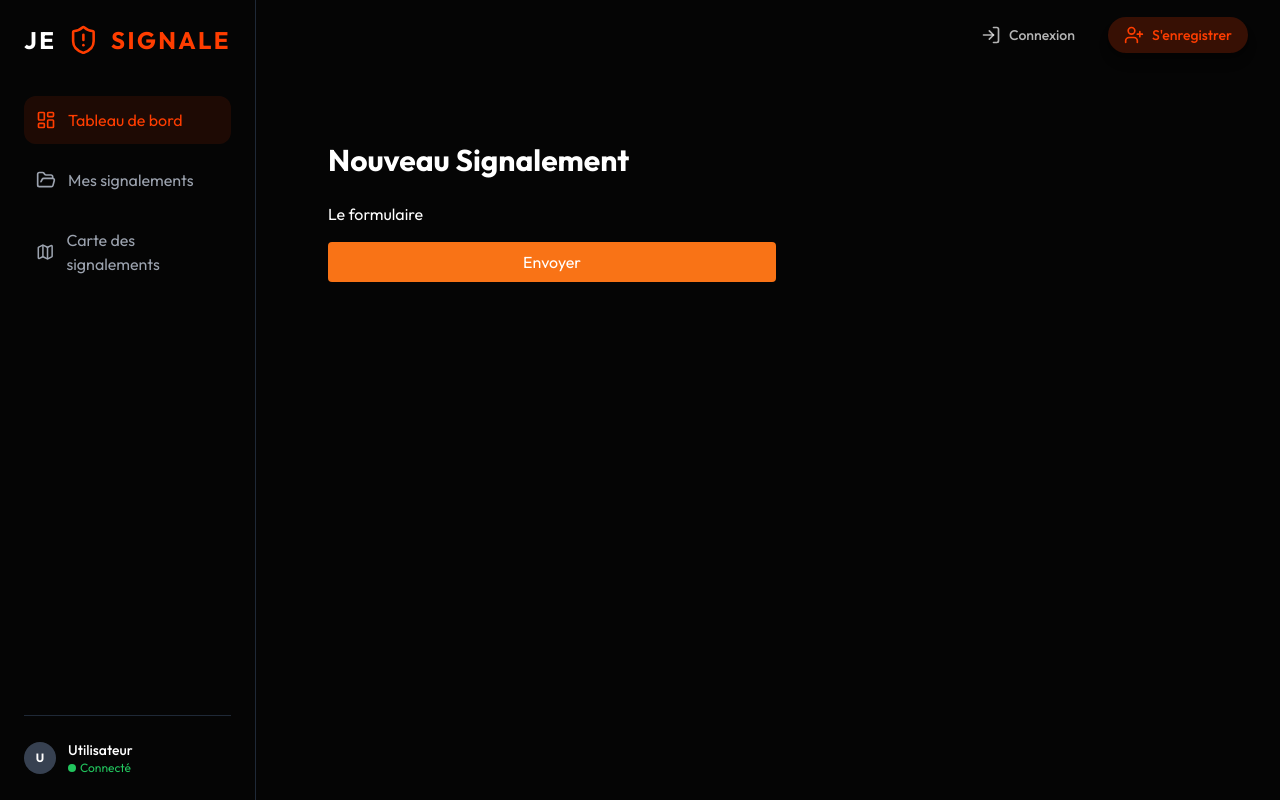
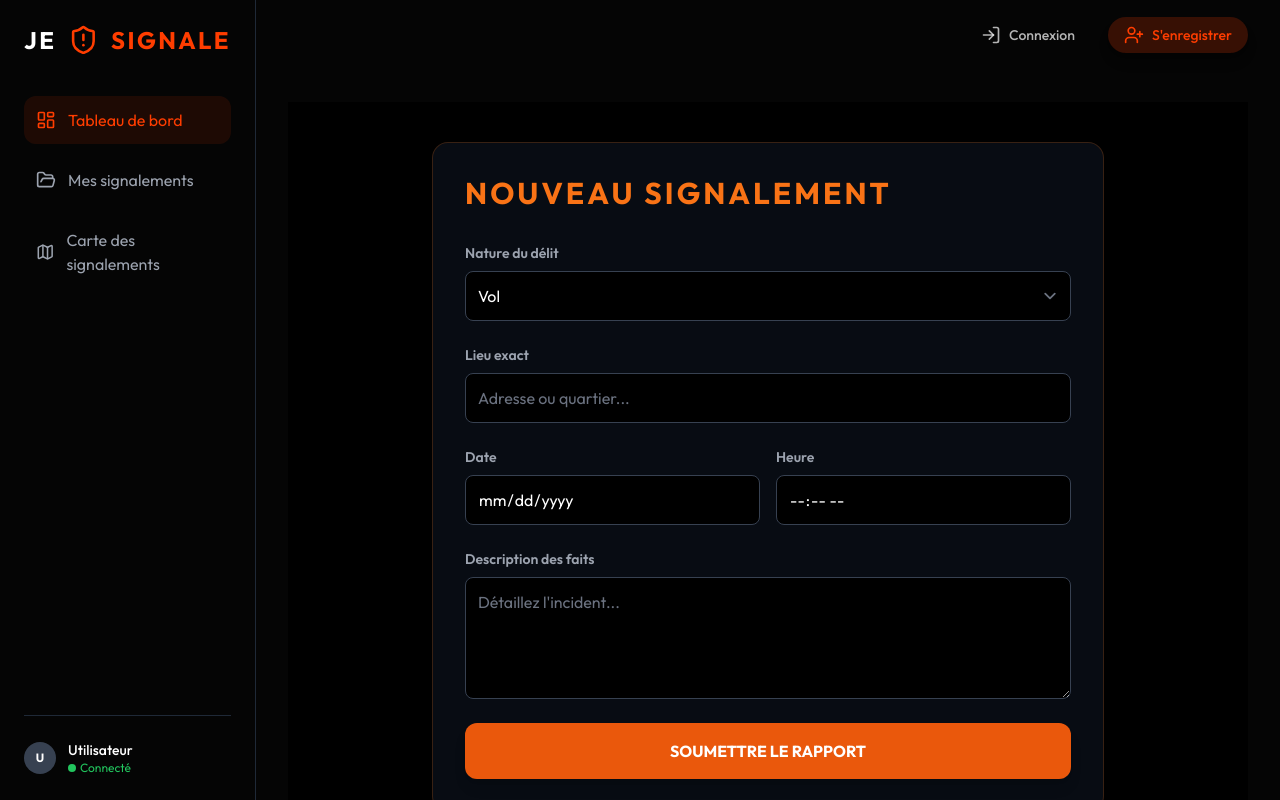
Before and after one commit to moohwlh/Projet---JE-SIGNALE, a Next.js app in the folder frontend/: page /signalement in a window 1280 px wide. Built offline with nearby package versions, Linux system fonts and the light colour scheme.

Commit message:
Ajout de la logique du formulaire de signalment -ALERT BUG ( Erreur de l'envoie du formulaire à corriger)-

```diff
--- a/frontend/app/signalement/page.tsx
+++ b/frontend/app/signalement/page.tsx
@@ -3,6 +3,7 @@ import { useState } from 'react';
 import { useRouter } from 'next/navigation';
 
 export default function PageSignalment () {
+    const router = useRouter();
   const [reportData, setReportData] = useState({
     type_infraction: '',
     description: '',
@@ -16,25 +17,90 @@ export default function PageSignalment () {
     setReportData(prev => ({ ...prev, [name]: value }));
   };
 
-  const handleSubmit = (e: any) => {
+  const handleSubmit = async (e: any) => {
     e.preventDefault();
-    console.log("Données à envoyer :", reportData);
-  };
+    // Logique de soumission du formulaire
+    const token = localStorage.getItem("token"); // On récupère le token
+    if(!token) {
+        alert("Vous devez être connecté pour faire un signalement.");
+        router.push('/connexion');
+        return;
+    }
 
+    try {
+    const response = await fetch("http://localhost:5000/signalement", {
+    method : "POST",
+    headers : {
+        "Content-Type": "application/json",
+        "token": token
+    },
+    body : JSON.stringify(reportData)
+    }
+    );
+
+    if (response.ok) {
+        alert("Signalement envoyé avec succès !");
+        router.push('/'); // on revient à l'accueil
+    }
+    else {
+        alert("Erreur lors de l'envoi du signalement.");
+    }
+    } catch (error) {
+        console.error(error);
+        alert(" Le serveur est injoignable.");
+
+    };
+    };
   return (
-    <div className="p-10 text-white">
-      <h1 className="text-3xl font-bold mb-6">Nouveau Signalement</h1>
+    <div className="min-h-screen bg-black p-10 text-white">
+      <div className="max-w-2xl mx-auto bg-gray-900/50 p-8 rounded-2xl border border-orange-500/20 shadow-2xl">
+        <h1 className="text-3xl font-bold mb-8 text-orange-500 uppercase tracking-widest">
+          Nouveau Signalement
+        </h1>
 
-      <form onSubmit={handleSubmit} className="flex flex-col gap-4 max-w-md">
+        <form onSubmit={handleSubmit} className="space-y-6">
+          {/* TYPE */}
+          <div className="flex flex-col gap-2">
+            <label className="text-sm font-semibold text-gray-400">Nature du délit</label>
+            <select name="type_infraction" onChange={handleChange} className="bg-black border border-gray-700 p-3 rounded-lg outline-none focus:border-orange-500">
+              <option value="Vol">Vol</option>
+              <option value="Agression">Agression</option>
+              <option value="Dégradation">Dégradation</option>
+              <option value="Autre">Autre</option>
+            </select>
+          </div>
 
-        {}
-        <p>Le formulaire </p>
+          {/* LIEU */}
+          <div className="flex flex-col gap-2">
+            <label className="text-sm font-semibold text-gray-400">Lieu exact</label>
+            <input type="text" name="lieu" placeholder="Adresse ou quartier..." onChange={handleChange} className="bg-black border border-gray-700 p-3 rounded-lg outline-none focus:border-orange-500" required />
+          </div>
 
-        <button type="submit" className="bg-orange-500 p-2 rounded">
-          Envoyer
-        </button>
-      </form>
+          {/* DATE & HEURE */}
+          <div className="grid grid-cols-2 gap-4">
+            <div className="flex flex-col gap-2">
+              <label className="text-sm font-semibold text-gray-400">Date</label>
+              <input type="date" name="date_infraction" onChange={handleChange} className="bg-black border border-gray-700 p-3 rounded-lg outline-none focus:border-orange-500" required />
+            </div>
+            <div className="flex flex-col gap-2">
+              <label className="text-sm font-semibold text-gray-400">Heure</label>
+              <input type="time" name="heure_infraction" onChange={handleChange} className="bg-black border border-gray-700 p-3 rounded-lg outline-none focus:border-orange-500" required />
+            </div>
+          </div>
 
+          {/* DESCRIPTION */}
+          <div className="flex flex-col gap-2">
+            <label className="text-sm font-semibold text-gray-400">Description des faits</label>
+            <textarea name="description" rows={4} placeholder="Détaillez l'incident..." onChange={handleChange} className="bg-black border border-gray-700 p-3 rounded-lg outline-none focus:border-orange-500" required></textarea>
+          </div>
+
+          <button type="submit" className="w-full bg-orange-600 hover:bg-orange-500 text-white font-bold py-4 rounded-xl transition-all shadow-lg">
+            SOUMETTRE LE RAPPORT
+          </button>
+        </form>
+      </div>
     </div>
+
+
   );
-}
+};
```
